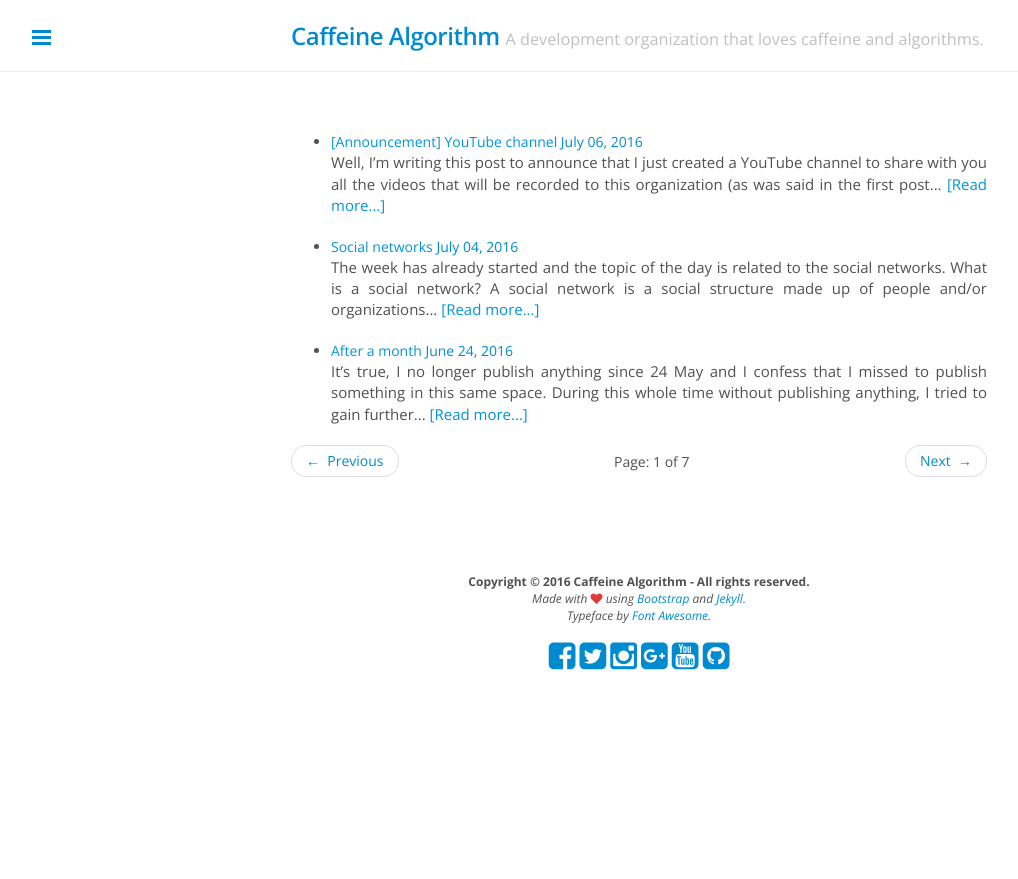
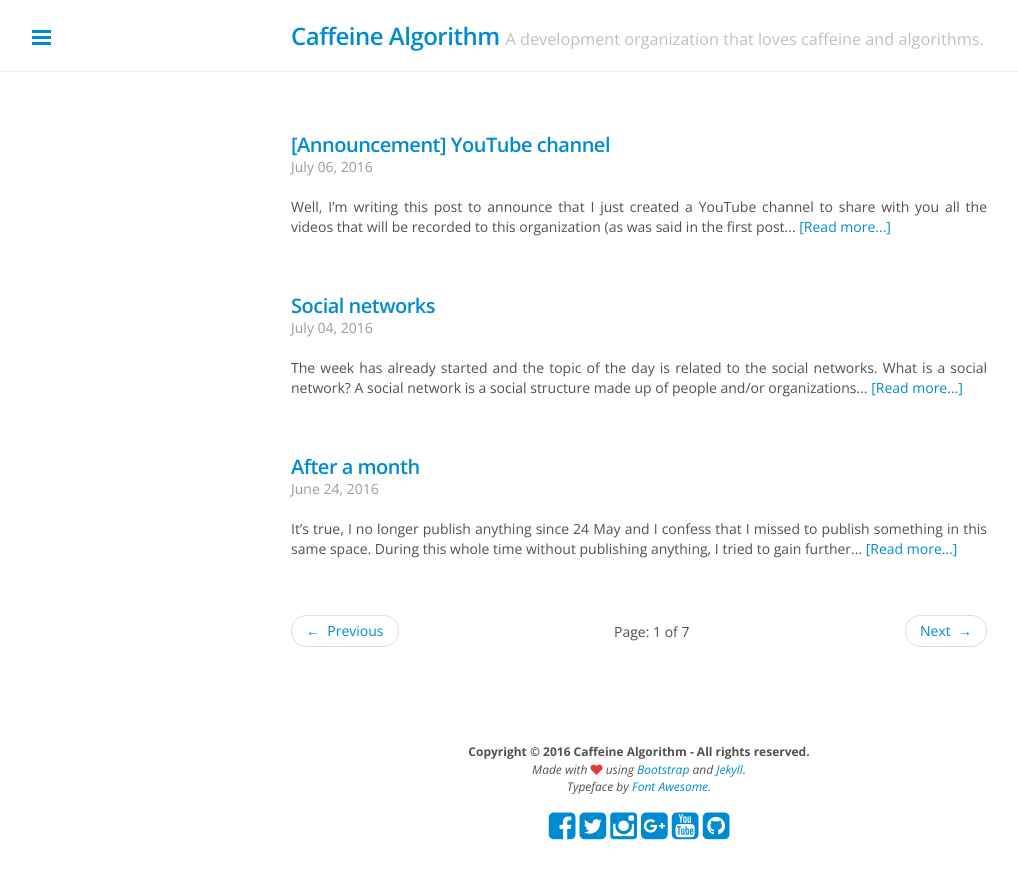
Before and after one commit to dnelsonsilvav/caffeinealgorithm.github.io, a Jekyll site: the page built from index.html, in a window 1280 px wide. Shown: the top 879 px of the page, without its empty margins (1-1019 px from the left). Built offline with Jekyll 4.4.1, drawn with Linux system fonts in a browser that asks for light colours; the list of posts is cut into pages by our own code; comment, search, counter and statistics services are not loaded.

Commit message:
[index.html] Update

```diff
--- a/index.html
+++ b/index.html
@@ -3,24 +3,20 @@ layout: default
 title: Blog
 ---
 
-<ul class='post-list'>
+<div class='posts'>
 	{% for post in paginator.posts %}
-		<li>
-			<article>
-				<a href='{{ site.url }}{{ post.url }}' style='color: #0095da'>{{ post.title }}</a>
-				<a>
-					<span class='entry-date'>
-						<time datetime='{{ post.date | date_to_xmlschema }}'>{{ post.date | date: '%B %d, %Y' }}</time>
-					</span>
-				</a>
-				<p style='font-size: 15px'>
-					{{ post.content | strip_html | truncatewords: 35}}
-					<a href='{{ post.url }}' style='color: #0095da'> [Read more...]</a>
-				</p>
-			</article>
-		</li>
+		<div class='post'>
+			<h1 class='post-title' style='font-size: 1rem; font-weight: 600'>
+				<a href='{{ post.url }}'>{{ post.title }}</a>
+			</h1>
+
+			<span class='post-date'>{{ post.date | date: '%B %d, %Y' }}</span>
+
+			{{ post.content | strip_html | truncatewords: 35}}
+			<a href='{{ post.url }}' style='color: #008bd0'> [Read more...]</a>
+		</div>
 	{% endfor %}
-</ul>
+</div>
 
 <ul class='pager'>
 	{% if paginator.previous_page %}
```
